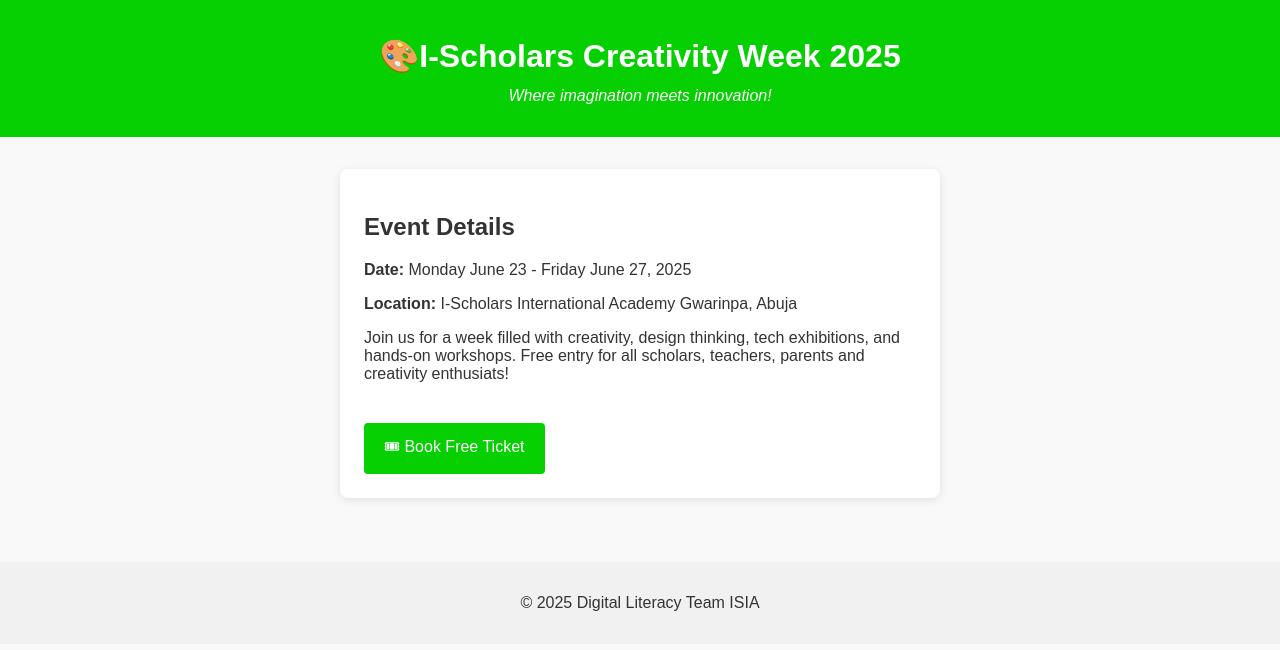
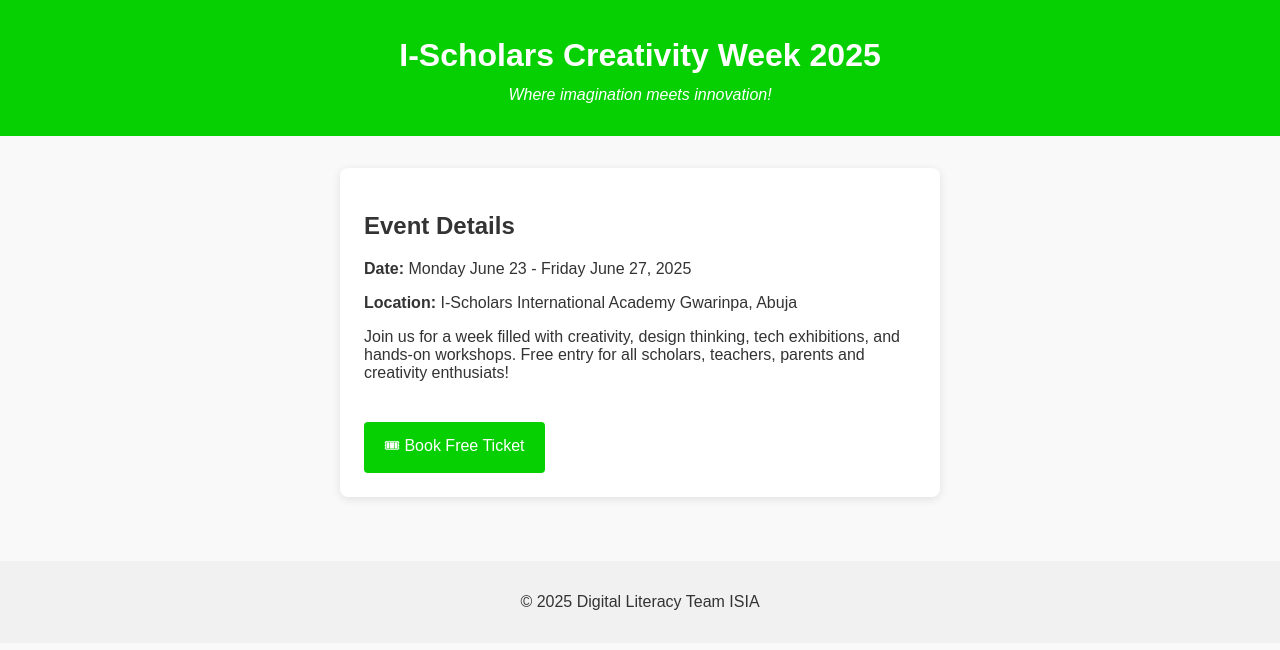
Before and after one commit to mdauwal/creativity-week-ticketing, a plain HTML site: page index.html in a window 1280 px wide. Drawn offline with Linux system fonts and the light colour scheme.

```diff
--- a/index.html
+++ b/index.html
@@ -8,7 +8,7 @@
 </head>
 <body>
   <header>
-    <h1>🎨I-Scholars Creativity Week 2025</h1>
+    <h1>I-Scholars Creativity Week 2025</h1>
     <p class="tagline">Where imagination meets innovation!</p>
   </header>
 
```
